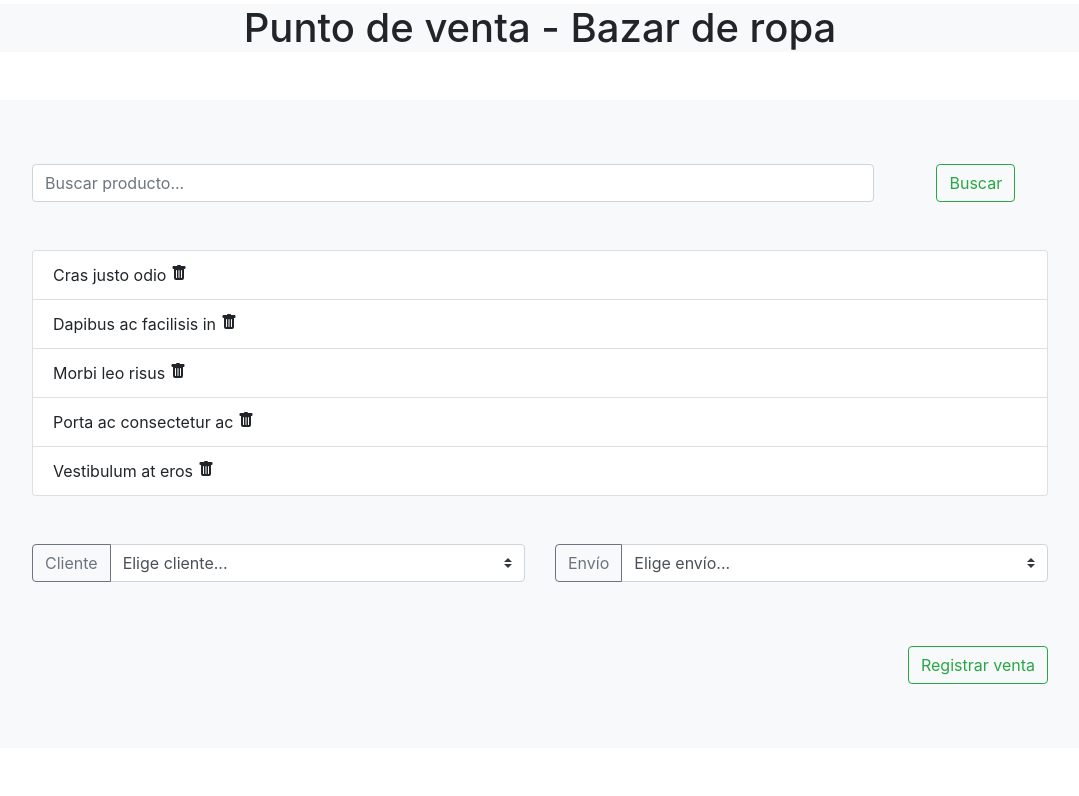
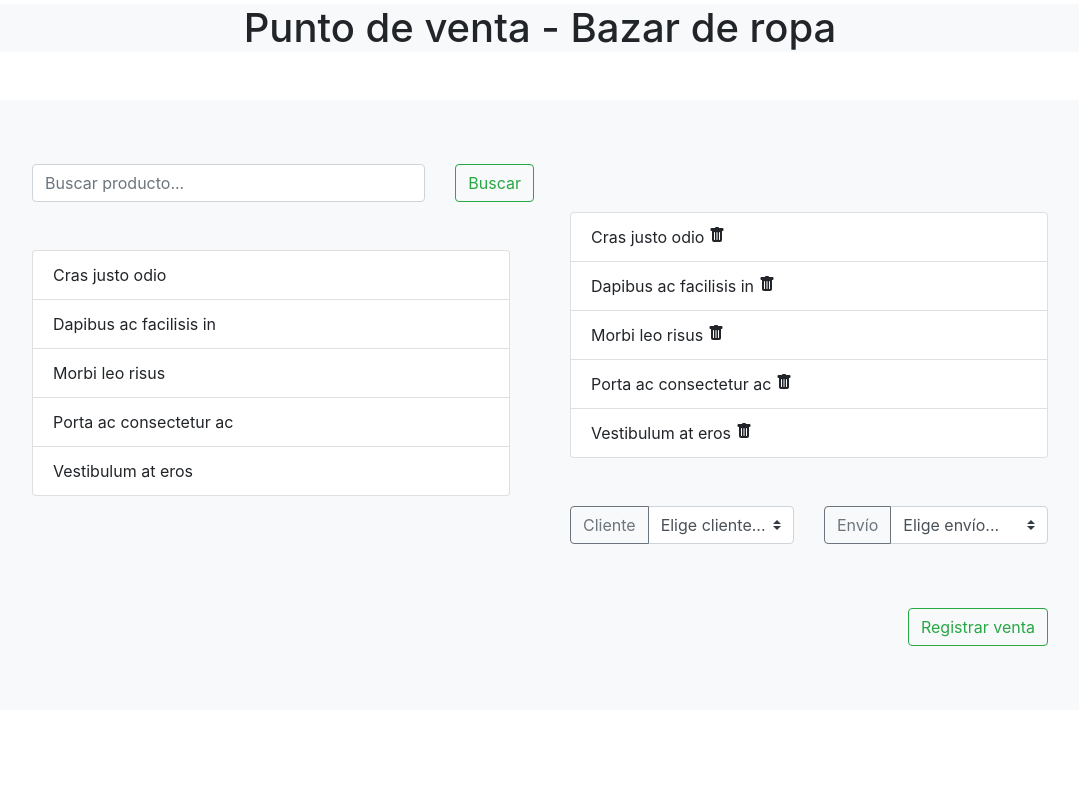
Before and after one commit to diegoochoa/bases-de-datos-maestria, a Node server app: page /pos in a window 1280 px wide. Shown: the part 56-852 px from the top of the page, without its empty margins (100-1179 px from the left). After the commit the page ends 702 px from the top, so only its background shows below. Run offline with Node 20, Linux system fonts and the light colour scheme; some libraries are stand-ins or nearby versions.

Commit message:
View pos changes

```diff
--- a/views/pos.ejs
+++ b/views/pos.ejs
@@ -7,6 +7,8 @@
         <div class="container my-5 h-100">
             <div class="jumbotron h-90 my-auto justify-content-center align-self-center text-center bg-light">
 
+                <div class="row">
+                    <div class="col-6">
                         <div class="container h-50 my-auto justify-content-center align-self-center text-center">
                             <div class="row justify-content-center">
                                 <div class="col-10 align-self-center text-center">
@@ -16,6 +18,34 @@
                                     <button class="btn btn-outline-success" type="submit">Buscar</button>
                                 </div>
                             </div>
+                            <div class="row justify-content-center mt-5">
+                                <div class="col-lg align-self-center text-left">
+                                    <ul class="list-group">
+                                        <li class="list-group-item">Cras justo odio
+
+                                        </li>
+                                        <li class="list-group-item">Dapibus ac facilisis in
+
+                                        </li>
+                                        <li class="list-group-item">Morbi leo risus
+
+                                        </li>
+                                        <li class="list-group-item">Porta ac consectetur ac
+
+                                        </li>
+                                        <li class="list-group-item">Vestibulum at eros
+
+                                        </li>
+                                      </ul>
+                                </div>
+                            </div>
+
+
+                        </div>
+                    </div>
+                    <div class="col-6">
+                        <div class="container h-50 my-auto justify-content-center align-self-center text-center">
+
                             <div class="row justify-content-center mt-5">
                                 <div class="col-lg align-self-center text-left">
                                     <ul class="list-group">
@@ -84,6 +114,11 @@
                                 </div>
                             </div>
                         </div>
+                    </div>
+                </div>
+
+
+
 
             </div>
         </div>
```
Lines whose indentation alone changed are shown as unchanged.
